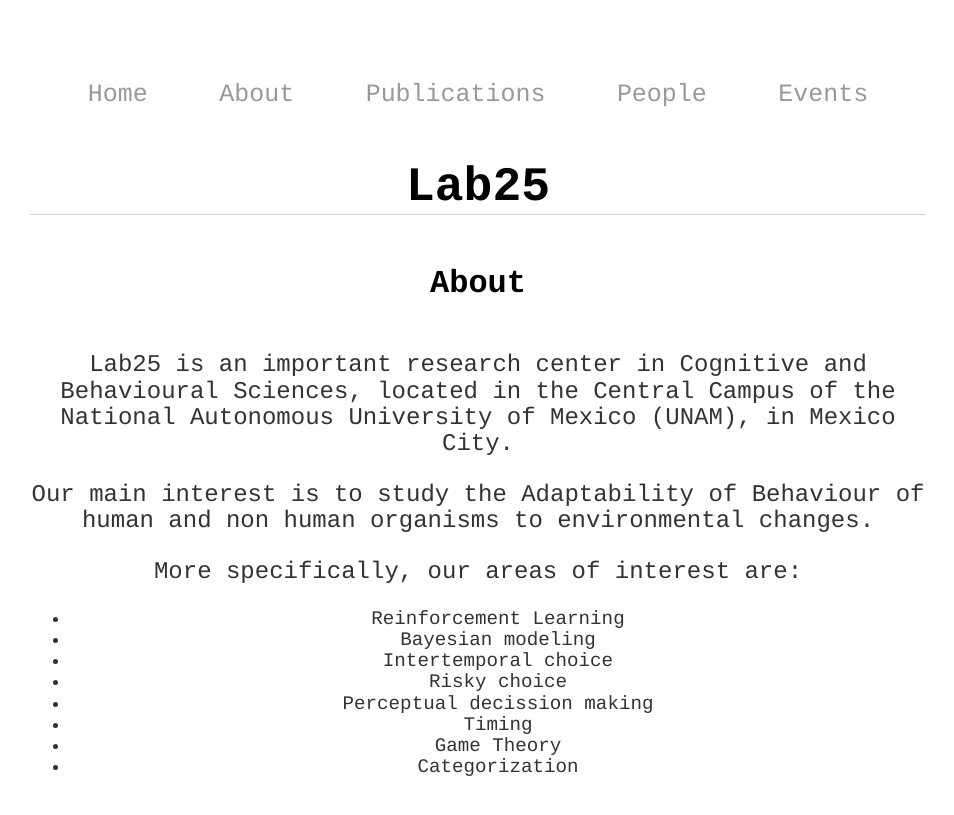
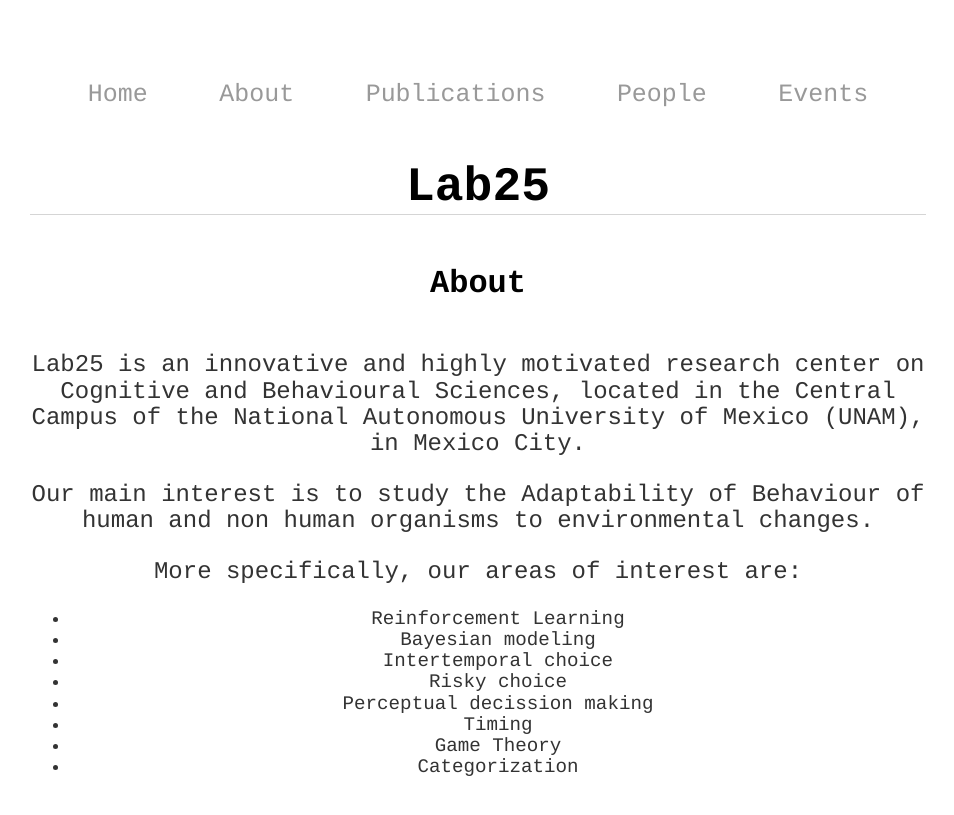
Before and after one commit to BouzasLab25/bouzaslab25.github.io, a Jekyll site: the page built from about/index.html, in a window 1280 px wide and 900 px high. Shown: the top 815 px of the window, without its empty margins (162-1116 px from the left). Built offline with Jekyll 4.4.1, drawn with Linux system fonts in a browser that asks for light colours.

Commit message:
Update index.html

```diff
--- a/about/index.html
+++ b/about/index.html
@@ -4,7 +4,7 @@
 ---
 <div class="blurb">
 	<h3>About</h3>
-	<p>Lab25 is an important research center in Cognitive and Behavioural Sciences, located in the Central Campus of the National Autonomous University of Mexico (UNAM), in Mexico City.</p>
+	<p>Lab25 is an innovative and highly motivated research center on Cognitive and Behavioural Sciences, located in the Central Campus of the National Autonomous University of Mexico (UNAM), in Mexico City.</p>
 
 	<p>Our main interest is to study the Adaptability of Behaviour of human and non human organisms to environmental changes. </p>
 
```
